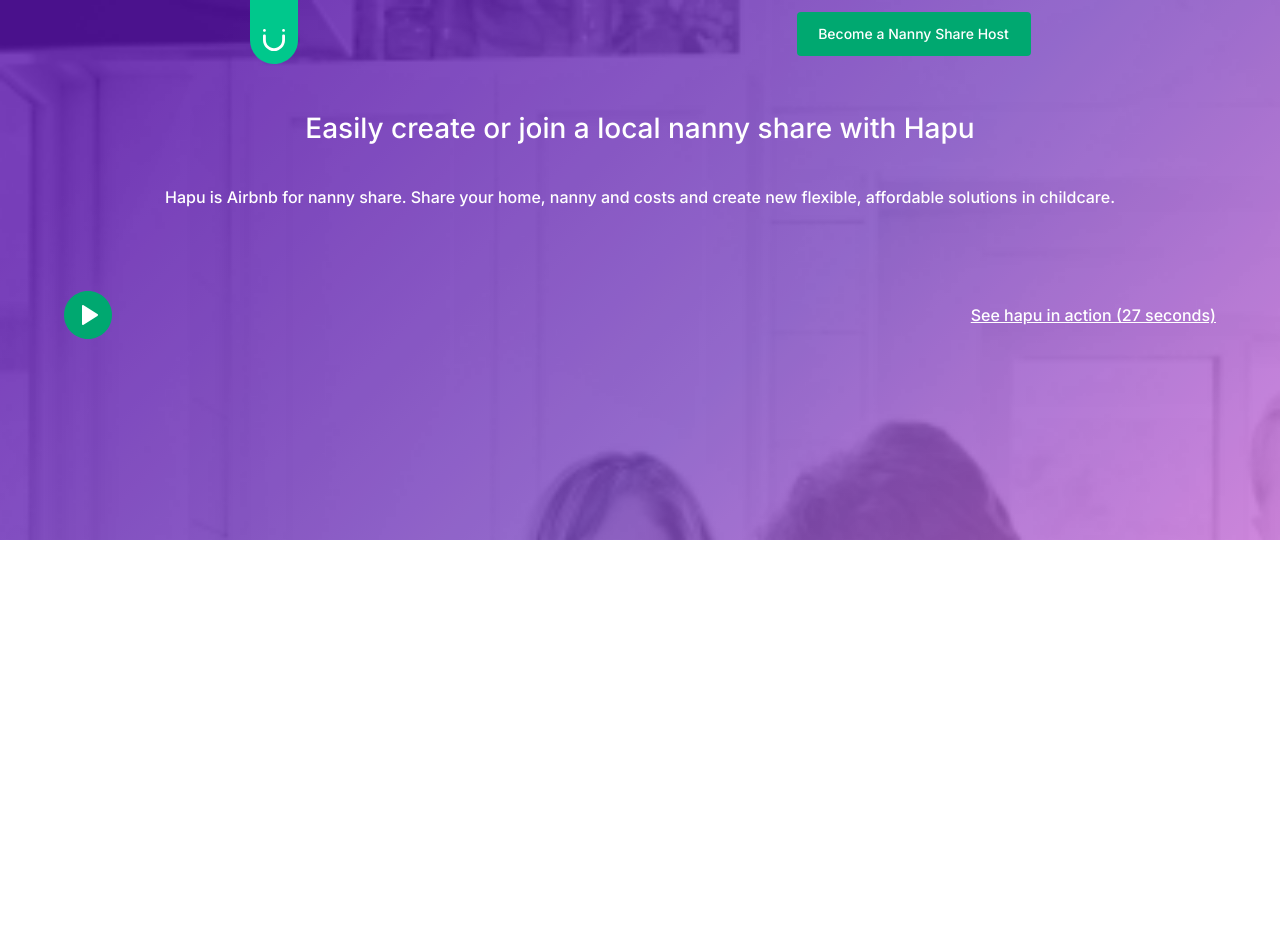
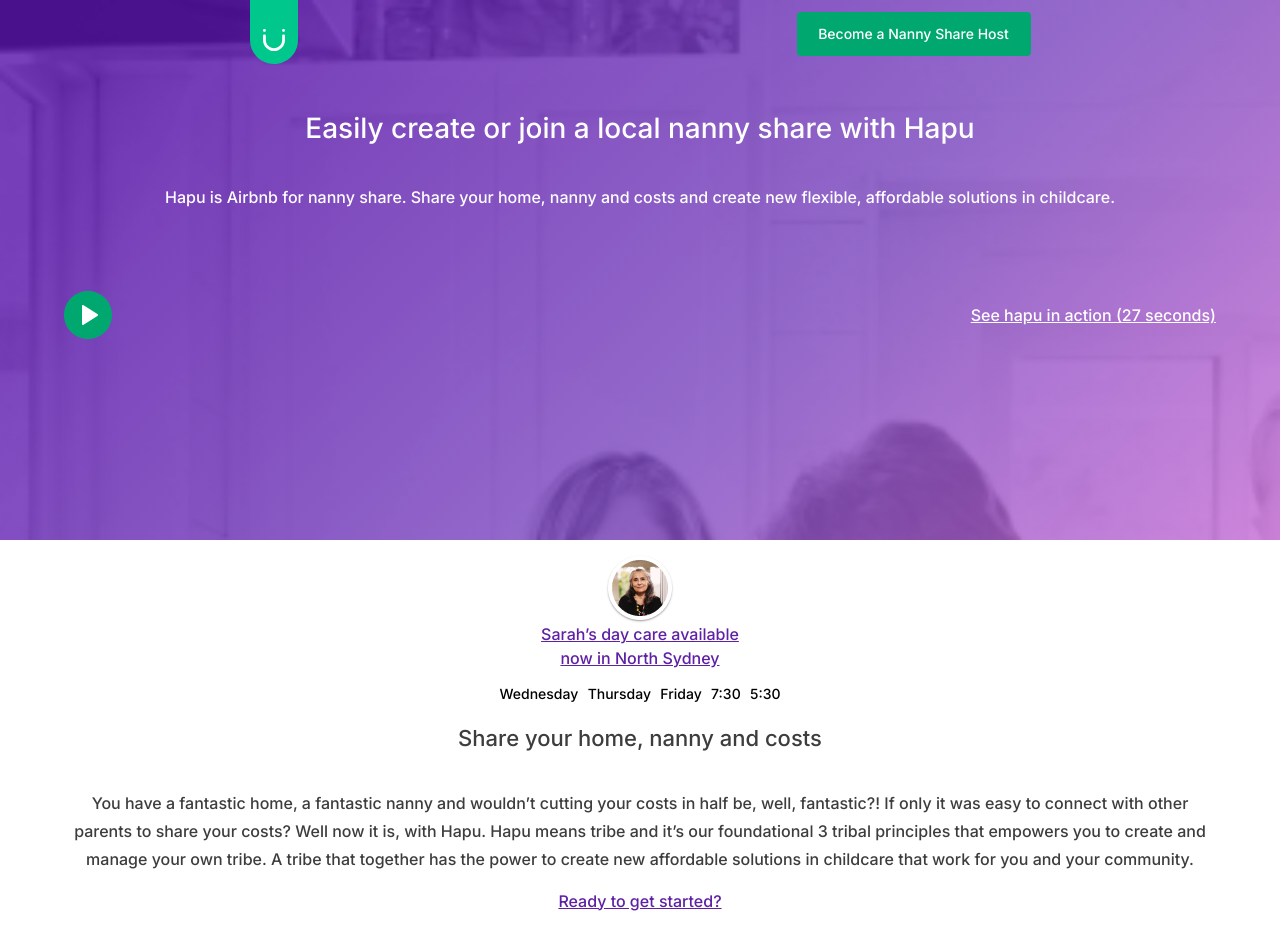
Before and after one commit to enicio/hapu-landpage, a React (Create React App) app: page / in a window 1280 px wide. Shown: the top 936 px of the page. Before the commit the page ends 800 px from the top, so only its background shows below. Built offline with nearby package versions, Linux system fonts and the light colour scheme.

Commit message:
[component] nanny available done

```diff
--- a/src/App.css
+++ b/src/App.css
@@ -1,8 +1,11 @@
 .App {
-  text-align: center;
+  /* text-align: center; */
+  display: flex;
+  flex-direction: column;
+  align-items: center;
 }
 
-.App-logo {
+/* .App-logo {
   height: 40vmin;
   pointer-events: none;
 }
@@ -35,4 +38,4 @@
   to {
     transform: rotate(360deg);
   }
-}
+} */
--- a/src/App.js
+++ b/src/App.js
@@ -1,11 +1,20 @@
 import './App.css';
-import  { Hero } from './components';
+import  { Hero, PageContent } from './components';
+import NannyAvailable from './components/nannyAvailable/nannyAvailable';
+import contents from './utils/info';
+
 
 function App() {
   return (
-    <>
-    <Hero />
-    </>
+    <div className="App">
+      <Hero />
+      <NannyAvailable />
+      <PageContent props={ contents.section1 } />
+      <PageContent props={ contents.section2 } />
+      <PageContent props={ contents.section3 } />
+      <PageContent props={ contents.section4 } />
+      <PageContent props={ contents.section5 } />
+    </div>
   );
 }
 
--- a/src/components/hero/hero.scss
+++ b/src/components/hero/hero.scss
@@ -8,7 +8,7 @@
 	h1 {
 		@include default-text;
 		font-size: 28px;
-		width: 80%;
+		width: 70%;
 		margin-top: 3rem
 	}
 	p {
--- a/src/components/index.js
+++ b/src/components/index.js
@@ -1,4 +1,5 @@
 import Header from './header/header.jsx'
-import Hero from './hero/hero'
+import Hero from './hero/hero.jsx'
+import PageContent from './pageContent/pageContent.jsx';
 
-export { Header, Hero };
+export { Header, Hero, PageContent };
--- /dev/null
+++ b/src/components/nannyAvailable/nannyAvailable.jsx
@@ -0,0 +1,27 @@
+import React from "react";
+import profileImage from '../../assets/images/profile-image.png'
+import './nannyAvailable.scss';
+
+//mock data
+const profile = {
+	name: 'Sarah',
+	address:"North Sydney",
+	img: profileImage,
+	availableDays: [ 'Wednesday', 'Thursday' ,'Friday'],
+	availableHours: [ '7:30', '5:30']
+
+}
+function NannyAvailable() {
+  return (
+		<section className="availableNanny">
+			<img src={ profile.img } alt='Face of the Nanny' />
+			<a href="#section" >{profile.name}’s day care available <br/> now in {profile.address}</a>
+			<div>
+				{profile.availableDays.map(weekday => <span key={weekday} >{ weekday } </span>)}
+				{profile.availableHours.map(hours => <span key={hours} >{ hours } </span>)}
+			</div>
+		</section>
+	)
+}
+
+export default NannyAvailable;
--- /dev/null
+++ b/src/components/nannyAvailable/nannyAvailable.scss
@@ -0,0 +1,28 @@
+@import '../../styles/global';
+
+.availableNanny {
+  display: flex;
+	flex-direction: column;
+	align-items: center;
+	margin-top: 1em;
+	img {
+		filter: drop-shadow(0px 1px 1px rgba(0, 0, 0, 0.2));
+	}
+	a {
+		@include link;
+		width: 90%;
+	}
+	div {
+		margin-top: 1em;
+		font-family: Inter;
+		font-style: normal;
+		font-weight: 500;
+		font-size: 14px;
+		line-height: 20px;
+		align-items: center;
+		color: #000000;
+		span {
+			padding: 0 0.2em;
+		}
+	}
+}
--- /dev/null
+++ b/src/components/pageContent/pageContent.jsx
@@ -0,0 +1,21 @@
+import React from "react";
+import './pageContent.scss'
+
+function PageContent({ props }) {
+	return (
+		<section className="content">
+			<h2>
+				{props.title}
+			</h2>
+			<p>
+				{props.content}
+			</p>
+			{props.link
+				?<a href="#section">{props.link}</a>
+				: ''
+			}
+		</section>
+	)
+}
+
+export default PageContent;
--- /dev/null
+++ b/src/components/pageContent/pageContent.scss
@@ -0,0 +1,23 @@
+@import '../../styles/global';
+
+.content {
+	display: flex;
+	flex-direction: column;
+	align-items: center;
+	width: 90%;
+  h2 {
+		font-family: Inter;
+		font-style: normal;
+		font-weight: 500;
+		font-size: 22px;
+		line-height: 32px;
+		text-align: center;
+		color: #3D3D3D;
+	}
+	p {
+		@include paragraph
+	}
+	a {
+		@include link
+	}
+}
--- a/src/styles/_global.scss
+++ b/src/styles/_global.scss
@@ -16,3 +16,24 @@
   text-align: center;
   color: #FFFFFF;
 }
+
+@mixin paragraph {
+  font-family: Inter;
+  font-style: normal;
+  font-weight: normal;
+  font-size: 16px;
+  line-height: 28px;
+  text-align: center;
+  color: #3D3D3D;
+}
+
+@mixin link {
+  font-family: Inter;
+  font-style: normal;
+  font-weight: 500;
+  font-size: 16px;
+  line-height: 24px;
+  text-align: center;
+  text-decoration-line: underline;
+  color: #5E20A4;
+}
--- /dev/null
+++ b/src/utils/info.js
@@ -0,0 +1,37 @@
+const contents = {
+	section1: {
+		title: 'Share your home, nanny and costs',
+		content: `You have a fantastic home, a fantastic nanny and wouldn’t cutting your costs in half be, well,
+							fantastic?! If only it was easy to connect with other parents to share your costs? Well now it is,
+							with Hapu. Hapu means tribe and it’s our foundational 3 tribal principles that empowers you to create
+							and manage your own tribe. A tribe that together has the power to create new affordable solutions in
+							childcare that work for you and your community.`,
+		link: 'Ready to get started?'
+	},
+	section2: {
+		title: 'Are you a parent without a nanny and looking to share?',
+		content: `Leave us your name and email and we’ll update you as soon as a share becomes available in your area!`
+	},
+	section3: {
+		title: 'Shared payments made simple',
+		content: `Sometimes it’s hard enough just sharing a restaurant bill. Try sharing that bill week in, week out and
+							you might encounter more than a few snares. But not with Hapu. Simply set your rates and our automated
+							payment system takes care of the rest. You need never talk money or who owes what.`,
+		link: 'Read how Bridget’s share (without Hapu) ended over $15'
+	},
+	section4: {
+		title: 'A framework built for the long term',
+		content: `Childcare is for the long term. And you need a framework you can count on that gives your share long
+							term viability and success. That’s why we’ve defined Hapu around our three tribal principles; clearly
+							defined process, transparency over money and equality of participation.`,
+		link: 'Read how Hapu’s tribal background defines our app '
+	},
+	section5: {
+		title: 'Coming soon: Nanny Share Daily Diary!',
+		content: `With the Hapu daily diary your nanny will be able to update you and your sharers with photos and
+							commentary of the day. You and sharers will receive notifications and you’ll be able to login to
+							view the daily adventures fo your little ones. We can’t wait!`
+	}
+}
+
+export default contents;
```
Also changed, not shown: src/assets/images/profile-image.png (added).
